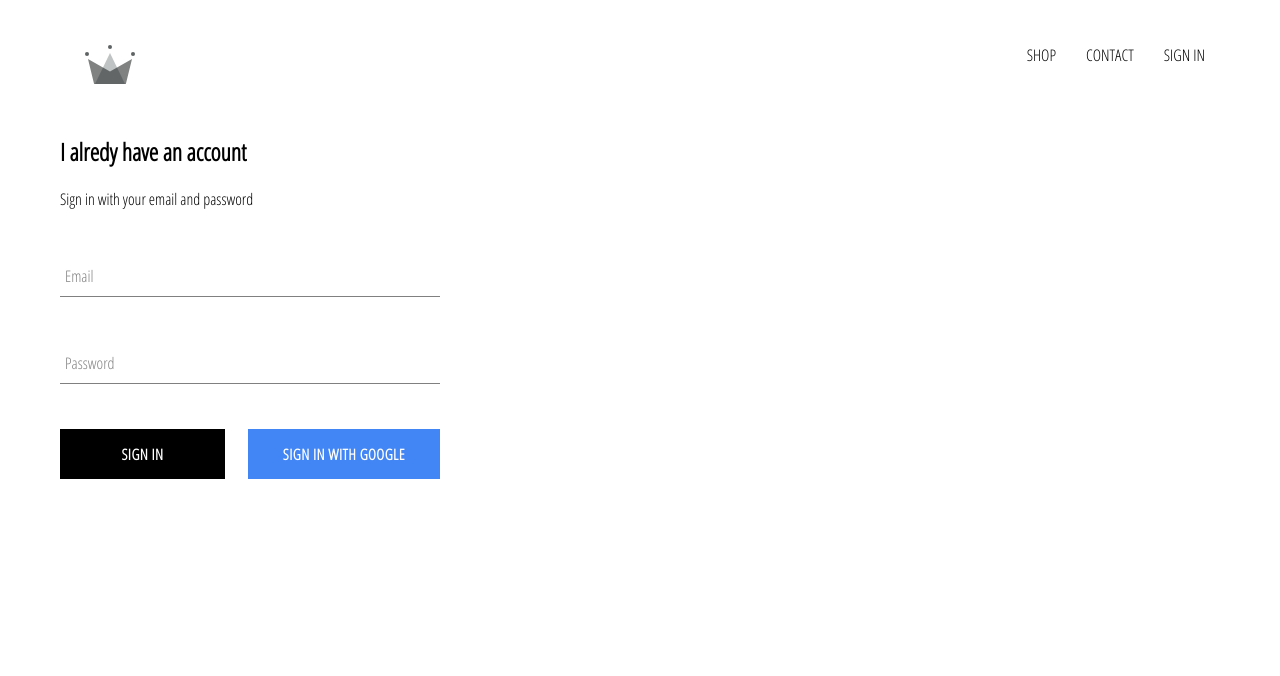
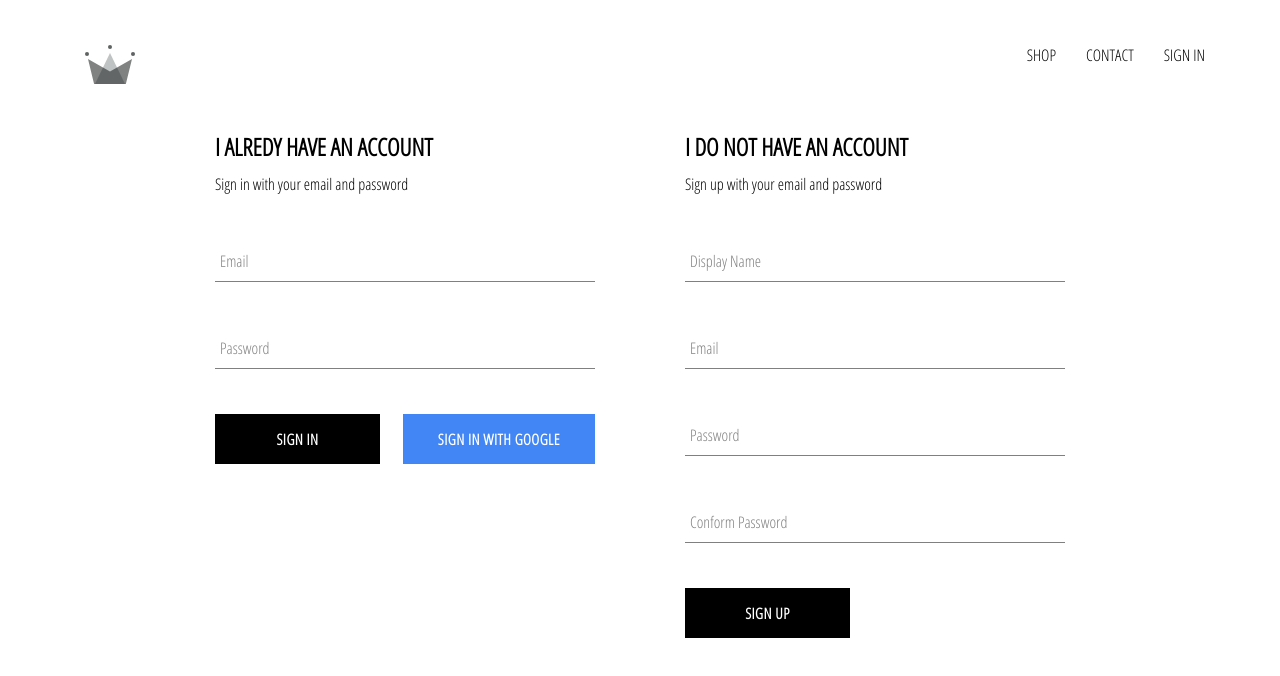
Before and after one commit to achwell/achwell-crwn-clothing, a React (Create React App) app: page /signin in a window 1280 px wide. Shown: the top 676 px of the page. Built offline with nearby package versions, Linux system fonts and the light colour scheme; no server answers.

Commit message:
Etter 101

```diff
--- a/src/App.js
+++ b/src/App.js
@@ -3,11 +3,11 @@ import {Route, Switch} from 'react-router-dom';
 
 import HomePage from './pages/homepage/homepage.component'
 import ShopPage from "./pages/shop/shop-page.component";
-import SignInAndSignUpPage from "./pages/sing-in-and-sign-up/sing-in-and-sign-up.component";
+import SignInAndSignUpPage from "./pages/sign-in-and-sign-up/sign-in-and-sign-up.component";
 
 import Header from "./components/header/header.component";
 
-import {auth} from "./firebase/firebase.utils";
+import {auth, createUserProfileDocument} from "./firebase/firebase.utils";
 
 import './App.css';
 
@@ -18,7 +18,21 @@ class App extends React.Component {
     unsubscribeFromAuth = null;
 
     componentDidMount() {
-        this.unsubscribeFromAuth = auth.onAuthStateChanged(user => this.setState({currentUser: user}))
+        this.unsubscribeFromAuth = auth.onAuthStateChanged(async userAuth => {
+            if (userAuth) {
+                const userRef = createUserProfileDocument(userAuth);
+                (await userRef).onSnapshot(snapShot => {
+                    this.setState({
+                            currentUser: {
+                                id: snapShot.id,
+                                ...snapShot.data()
+                            }
+                        }
+                    );
+                });
+            }
+            this.setState({currentUser: userAuth});
+        })
     }
 
     componentWillUnmount() {
--- a/src/components/sign-in/sign-in.component.js
+++ b/src/components/sign-in/sign-in.component.js
@@ -24,9 +24,9 @@ class SignIn extends React.Component {
     render() {
         return (
             <div className="sign-in">
-                <h2>I alredy have an account</h2>
+                <h2 className="title">I alredy have an account</h2>
                 <span>Sign in with your email and password</span>
-                <form onSubmit={this.handleSubmit}>
+                <form onSubmit={this.handleSubmit} className="sign-in-form">
                     <FromInput id="email" name="email" type="email" label="Email" value={this.state.email} handleChange={this.handleChange} required />
                     <FromInput id="password" name="password" type="password" label="Password" value={this.state.password} handleChange={this.handleChange} required />
                     <div className="buttons">
--- /dev/null
+++ b/src/components/sign-up/sign-up.component.js
@@ -0,0 +1,60 @@
+import React from 'react';
+
+import FromInput from "../form-input/form-input.component";
+import CustomButton from "../custom-button/custom-button.component";
+
+import {auth, createUserProfileDocument} from "../../firebase/firebase.utils";
+
+import './sign-up.styles.scss';
+
+class SignUp extends React.Component {
+    state = {displayName: '', email: '', password: '', confirmPassword: ''};
+
+    handleSubmit = async e => {
+        e.preventDefault();
+        const {displayName, email, password, confirmPassword} = this.state;
+
+        if (password !== confirmPassword) {
+            alert("Passwords don't match");
+            return;
+        }
+
+        try {
+            const {user} = await auth.createUserWithEmailAndPassword(email, password);
+            await createUserProfileDocument(user, {displayName});
+            this.setState({displayName: '', email: '', password: '', confirmPassword: ''});
+        } catch (error) {
+            console.error(error);
+        }
+    }
+
+    handleChange = e => {
+        const {value, name} = e.target;
+        this.setState({[name]: value})
+    }
+
+    render() {
+        const {displayName, email, password, confirmPassword} = this.state;
+        return (
+            <div className="sign-up">
+                <h2 className="title">I do not have an account</h2>
+                <span>Sign up with your email and password</span>
+                <form onSubmit={this.handleSubmit} className="sign-up-form">
+                    <FromInput id="displayName" name="displayName" type="test" label="Display Name" value={displayName}
+                               handleChange={this.handleChange} required/>
+                    <FromInput id="email" name="email" type="email" label="Email" value={email}
+                               handleChange={this.handleChange} required/>
+                    <FromInput id="password" name="password" type="password" label="Password" value={password}
+                               handleChange={this.handleChange} required/>
+                    <FromInput id="confirmPassword" name="confirmPassword" type="password" label="Conform Password"
+                               value={confirmPassword} handleChange={this.handleChange} required/>
+                    <div className="buttons">
+                        <CustomButton type="submit"> Sign Up </CustomButton>
+                    </div>
+                </form>
+            </div>
+        );
+    }
+}
+
+export default SignUp;
--- /dev/null
+++ b/src/components/sign-up/sign-up.styles.scss
@@ -0,0 +1,9 @@
+.sign-up {
+  display: flex;
+  flex-direction: column;
+  width: 380px;
+
+  .title {
+    margin: 10px 0;
+  }
+}
--- a/src/firebase/firebase.utils.js
+++ b/src/firebase/firebase.utils.js
@@ -14,6 +14,30 @@ const config = {
 
 firebase.initializeApp(config);
 
+export const createUserProfileDocument = async (userAuth, additionalData) => {
+    if(!userAuth) {
+        return;
+    }
+    const userRef = firestore.doc(`users/${userAuth.uid}`);
+    const snapShot = await userRef.get();
+
+    if (!snapShot.exists) {
+        const { displayName, email } = userAuth;
+        const createdAt = new Date();
+        try {
+            await userRef.set({
+                displayName,
+                email,
+                createdAt,
+                ...additionalData
+            });
+        } catch (error) {
+            console.log('error creating user', error.message);
+        }
+    }
+    return userRef;
+}
+
 export const auth = firebase.auth();
 export const firestore = firebase.firestore();
 
--- a/src/pages/sing-in-and-sign-up/sing-in-and-sign-up.component.js
+++ b/src/pages/sign-in-and-sign-up/sign-in-and-sign-up.component.js
@@ -1,12 +1,14 @@
 import React from 'react';
 
 import SignIn from "../../components/sign-in/sign-in.component";
+import SignUp from "../../components/sign-up/sign-up.component";
 
-import './sing-in-and-sign-up.styles.scss';
+import './sign-in-and-sign-up.styles.scss';
 
 const SignInAndSignUpPage = () => (
-    <div className="sing-in-and-sign-up">
+    <div className="sign-in-and-sign-up">
         <SignIn/>
+        <SignUp/>
     </div>
 );
 
--- /dev/null
+++ b/src/pages/sign-in-and-sign-up/sign-in-and-sign-up.styles.scss
@@ -0,0 +1,6 @@
+.sign-in-and-sign-up {
+  width: 850px;
+  display: flex;
+  justify-content: space-between;
+  margin: 30px auto;
+}
```
Also changed, not shown: src/pages/sing-in-and-sign-up/sing-in-and-sign-up.styles.scss (deleted).
